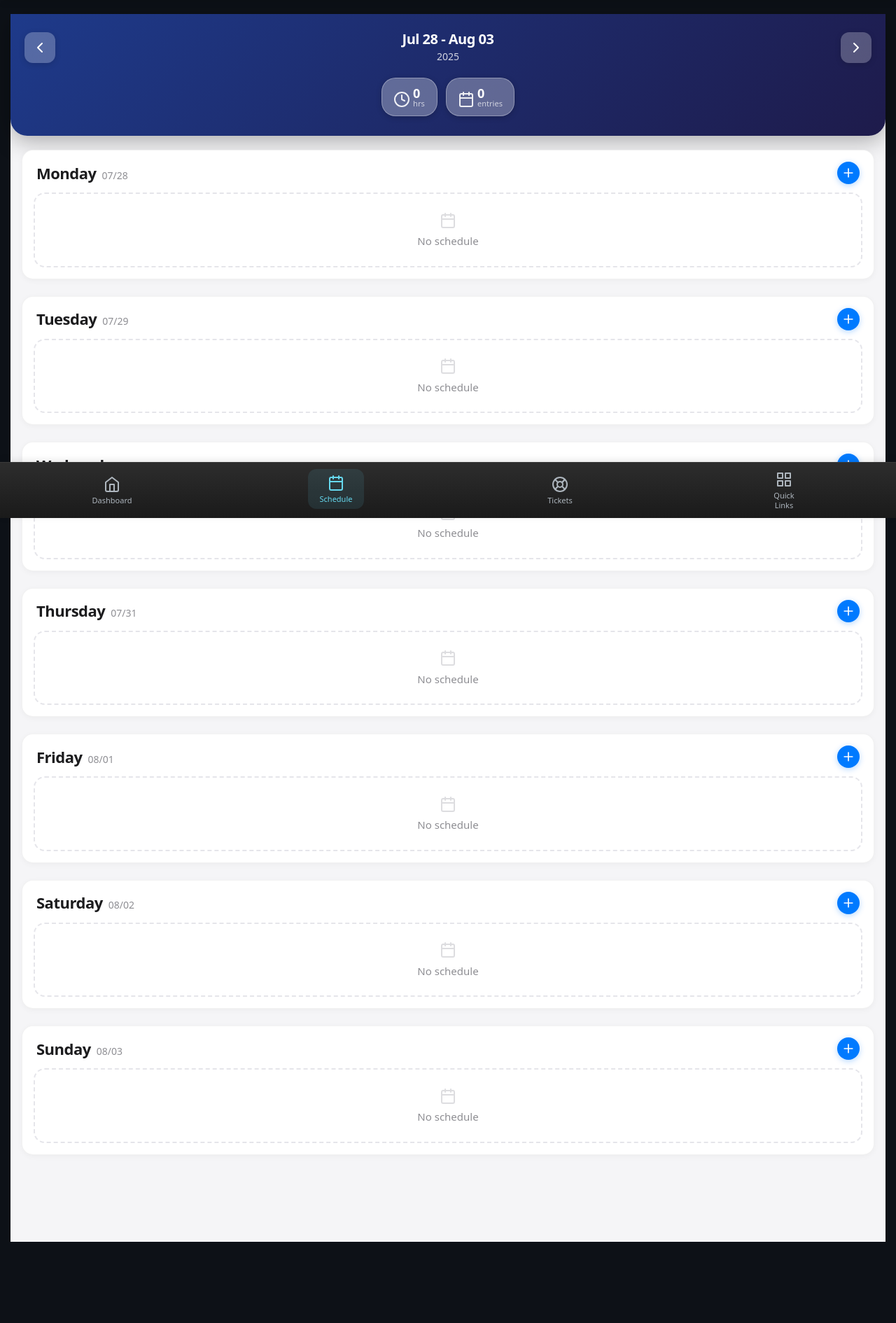
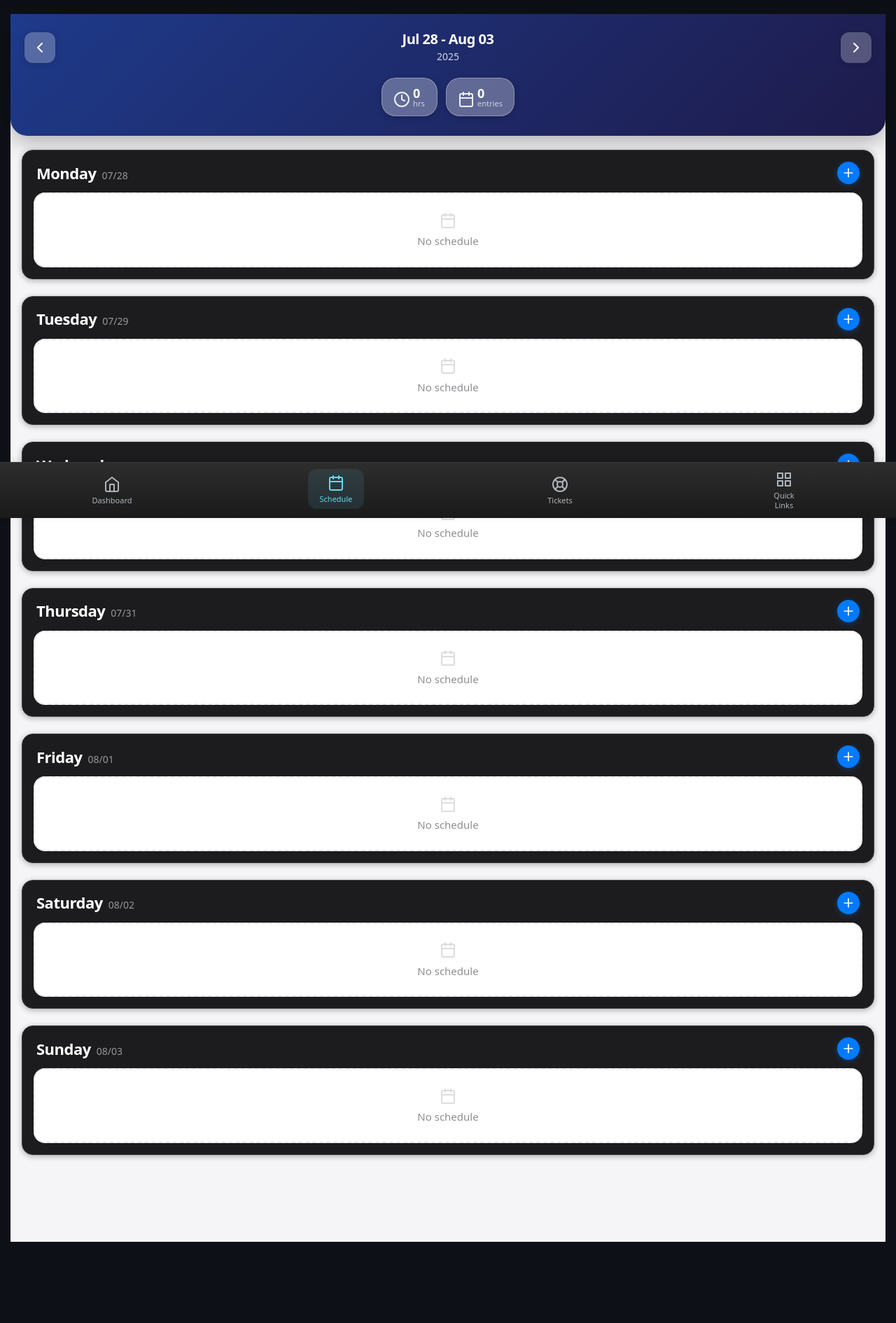
Before and after one commit to tbnobed/engsched, a Flask app: page /mobile/personal_schedule in a window 1280 px wide. Shown: the part 60-1950 px from the top of the page at 70% size. Run offline with Flask 3, Linux system fonts and the light colour scheme; the visitor is signed in with stand-in values (Sample User, id 1); data that the repository does not hold is empty; some libraries are stand-ins or nearby versions.

Commit message:
Improve appearance of daily schedule in dark mode for consistent user experience
Update CSS rules in personal_schedule.html to ensure proper dark mode styling with !important.

Replit-Commit-Author: Agent
Replit-Commit-Session-Id: 0088ab70-1b85-454e-8f11-222d5c1f4803
Replit-Commit-Screenshot-Url: https://storage.googleapis.com/screenshot-production-us-central1/cca3b107-e330-40ad-90d0-df6a72e770f7/0088ab70-1b85-454e-8f11-222d5c1f4803/Bxx5QCe

```diff
--- a/templates/mobile/personal_schedule.html
+++ b/templates/mobile/personal_schedule.html
@@ -392,10 +392,11 @@
     border: 1px solid rgba(0,0,0,0.05);
 }
 
-[data-bs-theme="dark"] .day-group {
-    background: #1c1c1e;
-    border-color: #3a3a3c;
-    box-shadow: 0 2px 8px rgba(0,0,0,0.3);
+/* Dark mode styling (when body doesn't have light-theme class) */
+body:not(.light-theme) .day-group {
+    background: #1c1c1e !important;
+    border-color: #3a3a3c !important;
+    box-shadow: 0 2px 8px rgba(0,0,0,0.3) !important;
 }
 
 .day-header-modern {
@@ -420,8 +421,8 @@
     letter-spacing: -0.5px;
 }
 
-[data-bs-theme="dark"] .day-name {
-    color: #ffffff;
+body:not(.light-theme) .day-name {
+    color: #ffffff !important;
 }
 
 .day-date {
@@ -430,8 +431,8 @@
     font-weight: 500;
 }
 
-[data-bs-theme="dark"] .day-date {
-    color: #98989d;
+body:not(.light-theme) .day-date {
+    color: #98989d !important;
 }
 
 .add-btn {
```
